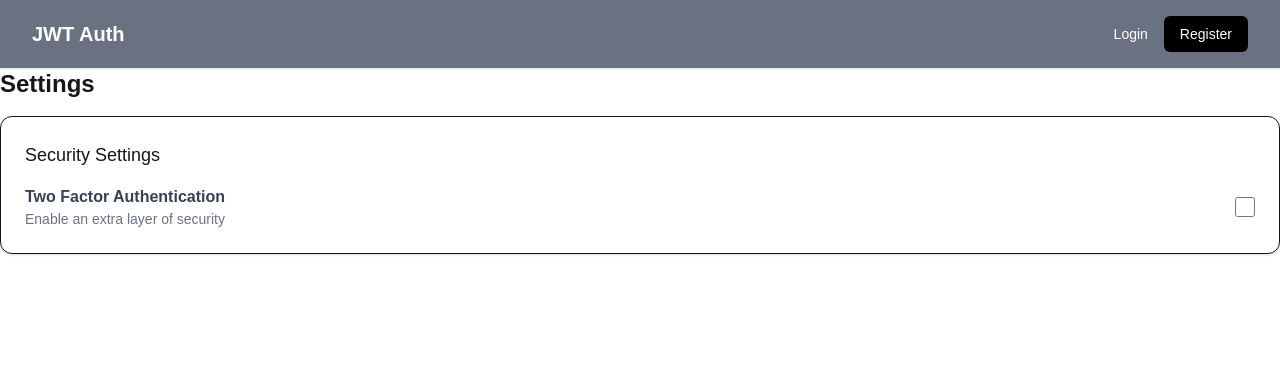
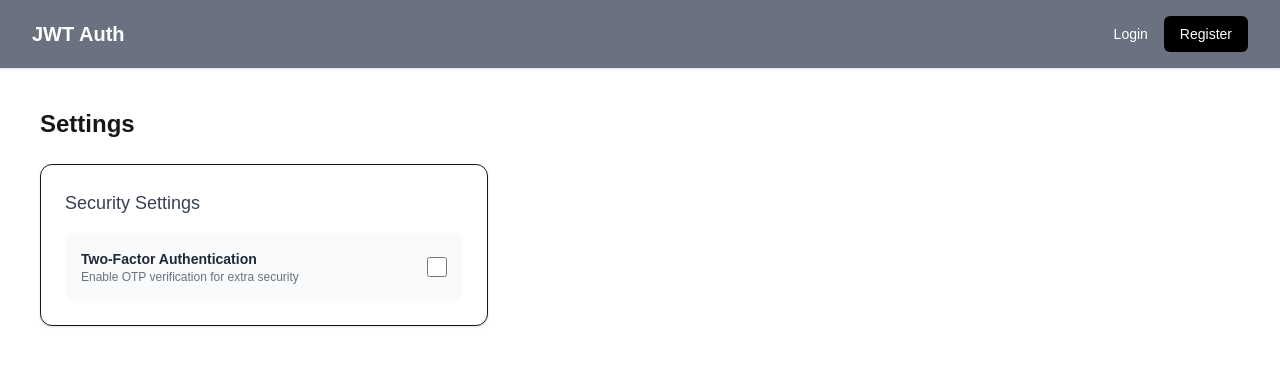
Before and after one commit to coderkanchan/jwt-auth-system, a Next.js app: page /settings in a window 1280 px wide. Shown: the top 366 px of the page. Built offline with nearby package versions, Linux system fonts and the light colour scheme; no server answers; the database is empty.

Commit message:
fix: make 2FA toggle a controlled component to persist UI state on refresh

```diff
--- a/src/app/settings/page.tsx
+++ b/src/app/settings/page.tsx
@@ -1,13 +1,16 @@
 import { currentUser } from "@/lib/auth-user";
 import { SettingsForm } from "@/components/settings-form";
+import { getUserByEmail } from "@/data/user";
 
 const SettingsPage = async () => {
   const user = await currentUser();
 
+  const dbUser = await getUserByEmail(user?.email || "");
+
   return (
-    <div className="flex flex-col gap-y-4">
-      <h1 className="text-2xl font-semibold">Settings</h1>
-      <SettingsForm initial2FA={user?.isTwoFactorEnabled} />
+    <div className="p-10">
+      <h1 className="text-2xl font-bold mb-6">Settings</h1>
+      <SettingsForm initial2FA={dbUser?.isTwoFactorEnabled} />
     </div>
   );
 }
--- a/src/components/settings-form.tsx
+++ b/src/components/settings-form.tsx
@@ -1,6 +1,6 @@
 "use client";
 
-import { useTransition } from "react";
+import { useState, useTransition, useEffect } from "react";
 import { settings } from "@/actions/settings";
 import { toast } from "sonner";
 
@@ -11,30 +11,48 @@ interface SettingsFormProps {
 export const SettingsForm = ({ initial2FA }: SettingsFormProps) => {
   const [isPending, startTransition] = useTransition();
 
+  const [isEnabled, setIsEnabled] = useState(initial2FA);
+
+  useEffect(() => {
+    setIsEnabled(initial2FA);
+  }, [initial2FA]);
+
   const onToggle2FA = (checked: boolean) => {
+
+    setIsEnabled(checked);
+
     startTransition(() => {
       settings({ isTwoFactorEnabled: checked })
         .then((data) => {
-          if (data.error) toast.error(data.error);
-          if (data.success) toast.success(data.success);
+          if (data.error) {
+            toast.error(data.error);
+            setIsEnabled(!checked);
+          }
+          if (data.success) {
+            toast.success(data.success);
+          }
+        })
+        .catch(() => {
+          toast.error("Something went wrong!");
+          setIsEnabled(!checked);
         });
     });
   };
 
   return (
-    <div className="p-6 bg-white rounded-xl shadow-sm border">
-      <h3 className="text-lg font-medium mb-4">Security Settings</h3>
-      <div className="flex items-center justify-between">
+    <div className="p-6 bg-white rounded-xl shadow-sm border max-w-md">
+      <h3 className="text-lg font-medium mb-4 text-gray-700">Security Settings</h3>
+      <div className="flex items-center justify-between p-4 bg-gray-50 rounded-lg">
         <div>
-          <p className="font-semibold text-gray-700">Two Factor Authentication</p>
-          <p className="text-sm text-gray-500">Enable an extra layer of security</p>
+          <p className="font-semibold text-gray-800 text-sm">Two-Factor Authentication</p>
+          <p className="text-xs text-gray-500">Enable OTP verification for extra security</p>
         </div>
         <input
           type="checkbox"
           disabled={isPending}
-          defaultChecked={initial2FA}
+          checked={isEnabled}
           onChange={(e) => onToggle2FA(e.target.checked)}
-          className="w-5 h-5 cursor-pointer"
+          className="w-5 h-5 cursor-pointer accent-blue-600"
         />
       </div>
     </div>
```
